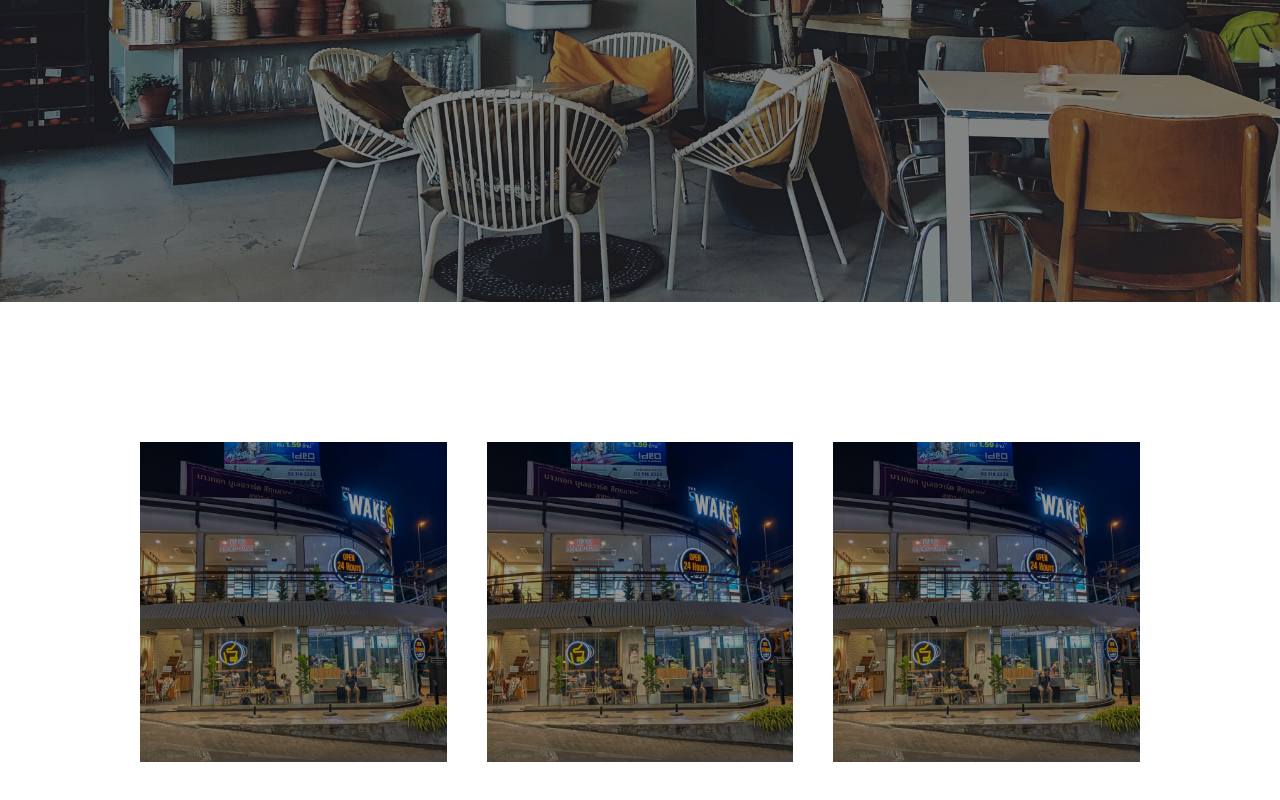
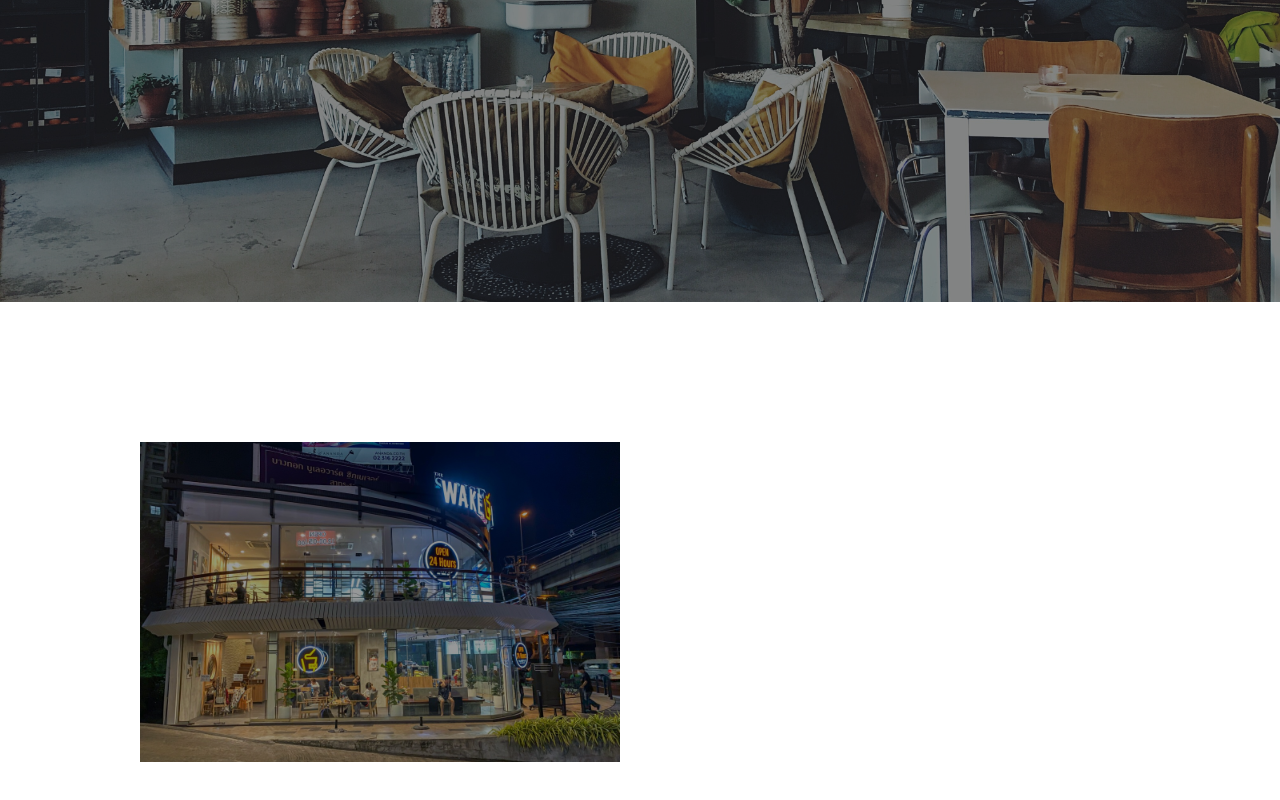
Before and after one commit to wiraphan123/Cafeforyou, a React (Create React App) app: page / in a window 1280 px wide. Shown: the part 498-1298 px from the top of the page. Built offline with nearby package versions, Linux system fonts and the light colour scheme; a web font is replaced by a local one.

Commit message:
edit Showcafe.js

```diff
--- a/src/components/Showcafe.js
+++ b/src/components/Showcafe.js
@@ -7,6 +7,7 @@ import image from '../assets/wakeup.jpg'
 const Container = styled.div`
   display: flex;
   border-radius:2px;
+  width:50%;
 `
 
 const TextBlock = styled.div`
@@ -50,29 +51,11 @@ function Showcafe ({ children }) {
   return (
     <Container>
       <Item>
-        <Link>
+        <Link to='/Review'>
           <BackgroundBlock src={image} height='40' />
           <TextBlock>
             <Text>{children}</Text>
           </TextBlock>
-        </Link>
-      </Item>
-      <Item>
-        <Link>
-          <BackgroundBlock src={image} height='40'>
-            <TextBlock>
-              <Text>{children}</Text>
-            </TextBlock>
-          </BackgroundBlock>
-        </Link>
-      </Item>
-      <Item>
-        <Link>
-          <BackgroundBlock src={image} height='40'>
-            <TextBlock>
-              <Text>{children}</Text>
-            </TextBlock>
-          </BackgroundBlock>
         </Link>
       </Item>
     </Container>
```
